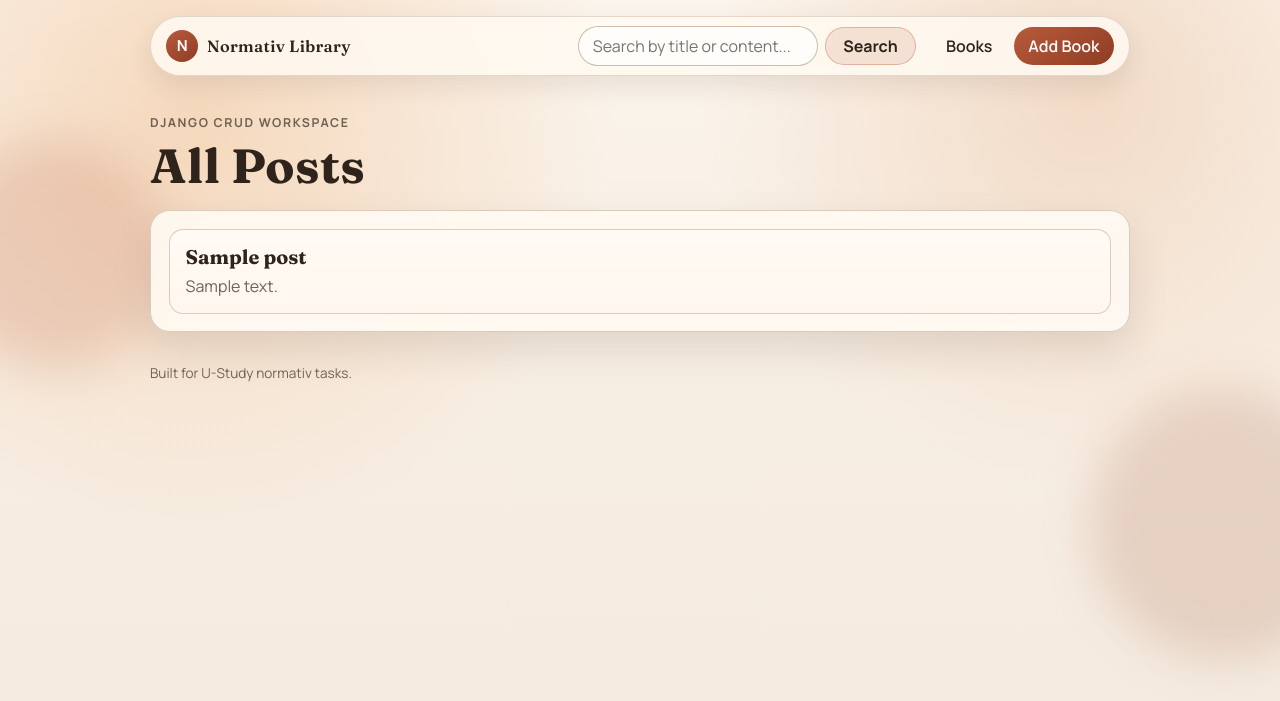
After one commit to ollayorbek0833/U-Study_normativ_fevral, a Django app: page /posts/ in a window 1280 px wide. The commit adds this page. Shown: the top 701 px of the page. Run offline with Django 5.2, Linux system fonts and the light colour scheme; tables that the repository leaves empty hold one stand-in row (values such as "Sample post").

Commit message:
4-normativ: Search va Pagination qo‘shildi

```diff
--- a/books/static/books/css/style.css
+++ b/books/static/books/css/style.css
@@ -484,3 +484,92 @@ select:focus-visible {
         transform: translateY(0);
     }
 }
+
+
+/* Normativ 4: header search + pagination */
+.header-inner {
+    flex-wrap: wrap;
+}
+
+.header-search-form {
+    margin-left: auto;
+    display: flex;
+    align-items: center;
+    gap: 0.45rem;
+}
+
+.header-search-input {
+    min-width: 240px;
+    border: 1px solid rgba(201, 187, 172, 0.95);
+    border-radius: 999px;
+    padding: 0.5rem 0.85rem;
+    font: inherit;
+    color: var(--ink);
+    background: #fffdfa;
+    transition: border-color 170ms ease, box-shadow 170ms ease;
+}
+
+.header-search-input:focus {
+    outline: none;
+    border-color: var(--accent);
+    box-shadow: 0 0 0 3px rgba(184, 90, 59, 0.2);
+}
+
+.pagination-wrap {
+    margin-top: 1rem;
+    display: flex;
+    align-items: center;
+    justify-content: space-between;
+    gap: 0.75rem;
+    flex-wrap: wrap;
+}
+
+.page-numbers {
+    display: flex;
+    align-items: center;
+    gap: 0.4rem;
+    flex-wrap: wrap;
+}
+
+.page-number {
+    min-width: 2rem;
+    height: 2rem;
+    border-radius: 999px;
+    display: inline-flex;
+    align-items: center;
+    justify-content: center;
+    text-decoration: none;
+    color: var(--ink);
+    border: 1px solid rgba(184, 90, 59, 0.35);
+    background: rgba(184, 90, 59, 0.08);
+    font-weight: 700;
+    transition: transform 160ms ease, background-color 160ms ease, color 160ms ease;
+}
+
+.page-number:hover {
+    transform: translateY(-1px);
+    background: rgba(184, 90, 59, 0.16);
+}
+
+.page-number.active {
+    color: #fff;
+    border-color: var(--accent-strong);
+    background: linear-gradient(145deg, var(--accent) 0%, var(--accent-strong) 100%);
+}
+
+@media (max-width: 780px) {
+    .header-search-form {
+        width: 100%;
+        order: 3;
+        margin-left: 0;
+    }
+
+    .header-search-input {
+        min-width: 0;
+        width: 100%;
+    }
+
+    .pagination-wrap {
+        justify-content: center;
+    }
+}
--- a/books/templates/books/base.html
+++ b/books/templates/books/base.html
@@ -17,6 +17,8 @@
                     <span class="brand-mark">N</span>
                     <span class="brand-text">Normativ Library</span>
                 </a>
+
+                {% block header_search %}{% endblock %}
 
                 <nav class="site-nav" aria-label="Primary navigation">
                     <a class="nav-link" href="{% url 'books:list' %}">Books</a>
--- /dev/null
+++ b/books/templates/books/post_list.html
@@ -0,0 +1,65 @@
+{% extends "books/base.html" %}
+
+{% block title %}All Posts{% endblock %}
+{% block page_heading %}All Posts{% endblock %}
+
+{% block header_search %}
+<form method="get" action="{% url 'post-list' %}" class="header-search-form">
+    <input
+        type="text"
+        name="q"
+        value="{{ q }}"
+        placeholder="Search by title or content..."
+        class="header-search-input"
+    />
+    <button type="submit" class="btn btn-secondary">Search</button>
+</form>
+{% endblock %}
+
+{% block content %}
+<section class="surface card-stack">
+    {% if posts %}
+        <ul class="book-grid">
+            {% for post in posts %}
+                <li class="book-card">
+                    <div>
+                        <h2 class="book-title">{{ post.title }}</h2>
+                        <p class="book-author">{{ post.content|truncatechars:140 }}</p>
+                    </div>
+                </li>
+            {% endfor %}
+        </ul>
+    {% else %}
+        <div class="empty-state">
+            <h2>No posts found</h2>
+            <p>Try another search query.</p>
+        </div>
+    {% endif %}
+
+    {% if page_obj.paginator.num_pages > 1 %}
+        <nav class="pagination-wrap" aria-label="Post pages">
+            {% if page_obj.has_previous %}
+                <a class="btn btn-ghost" href="?{% if q %}q={{ q|urlencode }}&{% endif %}page={{ page_obj.previous_page_number }}">
+                    ← Back
+                </a>
+            {% endif %}
+
+            <div class="page-numbers">
+                {% for number in page_obj.paginator.page_range %}
+                    {% if number == page_obj.number %}
+                        <span class="page-number active">{{ number }}</span>
+                    {% else %}
+                        <a class="page-number" href="?{% if q %}q={{ q|urlencode }}&{% endif %}page={{ number }}">{{ number }}</a>
+                    {% endif %}
+                {% endfor %}
+            </div>
+
+            {% if page_obj.has_next %}
+                <a class="btn btn-ghost" href="?{% if q %}q={{ q|urlencode }}&{% endif %}page={{ page_obj.next_page_number }}">
+                    Next →
+                </a>
+            {% endif %}
+        </nav>
+    {% endif %}
+</section>
+{% endblock %}
--- a/books/views.py
+++ b/books/views.py
@@ -1,8 +1,10 @@
 from django.shortcuts import get_object_or_404, redirect, render
 from django.urls import reverse_lazy
+from django.db.models import Q
+from django.core.paginator import Paginator
 
 from books.forms import BookForm
-from books.models import Book
+from books.models import Book, Post
 from django.views.generic import ListView, CreateView, DeleteView, UpdateView
 
 # Create your views here.
@@ -42,3 +44,24 @@ class BookDeleteView(DeleteView):
     template_name = "books/book_confirm_delete.html"
     success_url =  reverse_lazy("books:list")
     context_object_name = 'book'
+
+
+def post_list(request):
+    q = request.GET.get("q","").strip()
+
+    queryset = Post.objects.order_by("-created_at")
+    if q:
+        queryset = queryset.filter(
+            Q(title__icontains=q) | Q(content__icontains=q)
+        )
+
+    paginator = Paginator(queryset, 5)
+    page_number = request.GET.get("page")
+    page_obj = paginator.get_page(page_number)
+
+    context = {
+        "posts":page_obj,
+        "page_obj":page_obj,
+        "q":q,
+    }
+    return render(request, "books/post_list.html", context)
--- a/config/urls.py
+++ b/config/urls.py
@@ -1,24 +1,11 @@
-"""
-URL configuration for config project.
-
-The `urlpatterns` list routes URLs to views. For more information please see:
-    https://docs.djangoproject.com/en/6.0/topics/http/urls/
-Examples:
-Function views
-    1. Add an import:  from my_app import views
-    2. Add a URL to urlpatterns:  path('', views.home, name='home')
-Class-based views
-    1. Add an import:  from other_app.views import Home
-    2. Add a URL to urlpatterns:  path('', Home.as_view(), name='home')
-Including another URLconf
-    1. Import the include() function: from django.urls import include, path
-    2. Add a URL to urlpatterns:  path('blog/', include('blog.urls'))
-"""
 from django.contrib import admin
 from django.urls import include, path
+
+from books.views import post_list
 
 
 urlpatterns = [
     path('admin/', admin.site.urls),
     path("books/", include("books.urls")),
+    path("posts/", post_list, name="post-list"),
 ]
```
